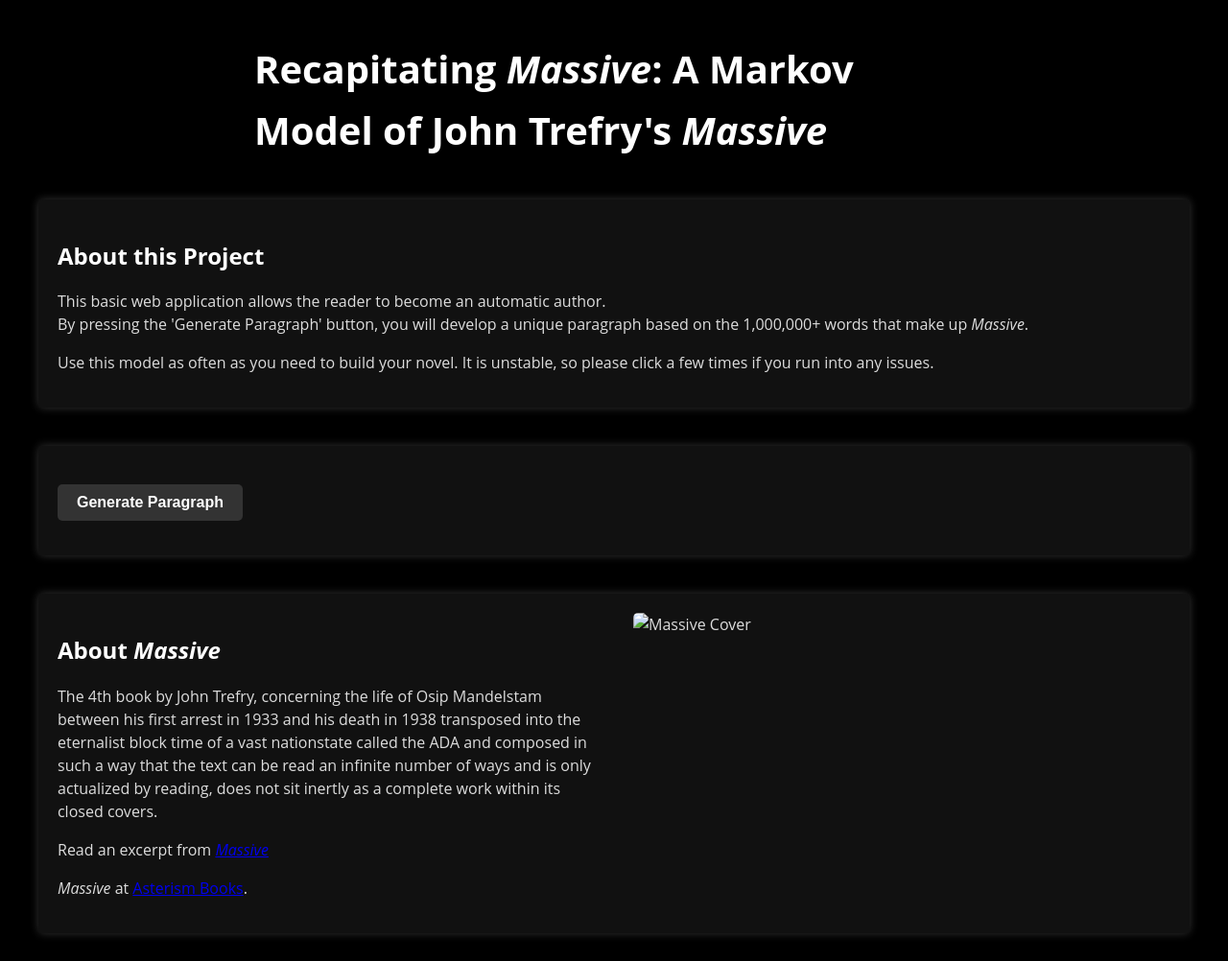
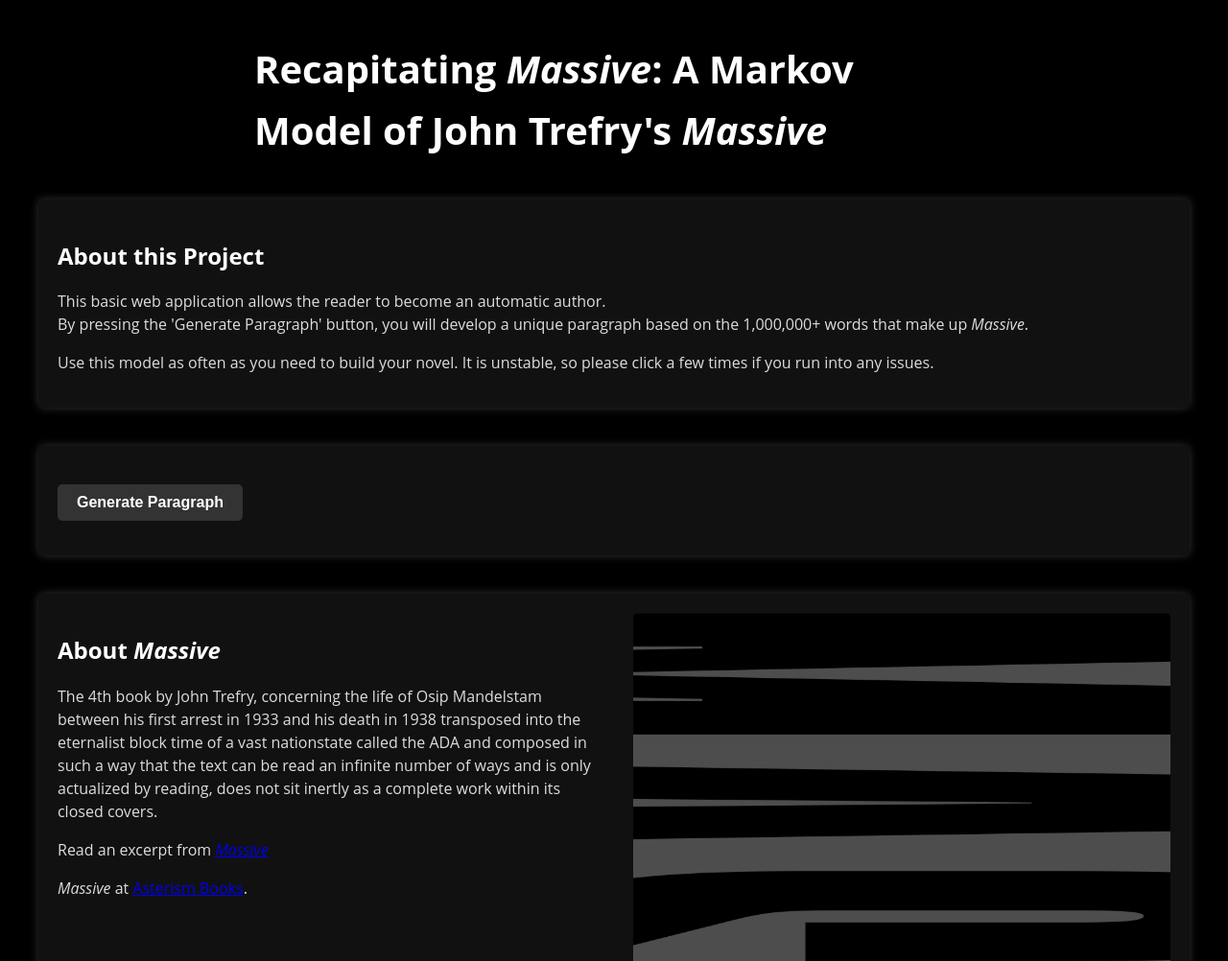
Before and after one commit to recapitatingmassive/app, a plain HTML site: page index.html in a window 1280 px wide. Shown: the top 1002 px of the page at 96% size. Drawn offline with Linux system fonts and the light colour scheme.

Commit message:
Update index.html

```diff
--- a/index.html
+++ b/index.html
@@ -45,7 +45,7 @@
         <p><i>Massive</i> at <a href="https://asterismbooks.com/product/massive">Asterism Books</a>.</p>
     </section>
     <section class="column column-right">
-        <img src="images/massive.jpg" alt="Massive Cover" style="width:100%; border-radius:5px;">
+        <img src="https://recapitatingmassive.github.io/app/massive.jpg" alt="Massive Cover" style="width:100%; border-radius:5px;">
     </section>
 </div>
     <!-- JavaScript -->
```
